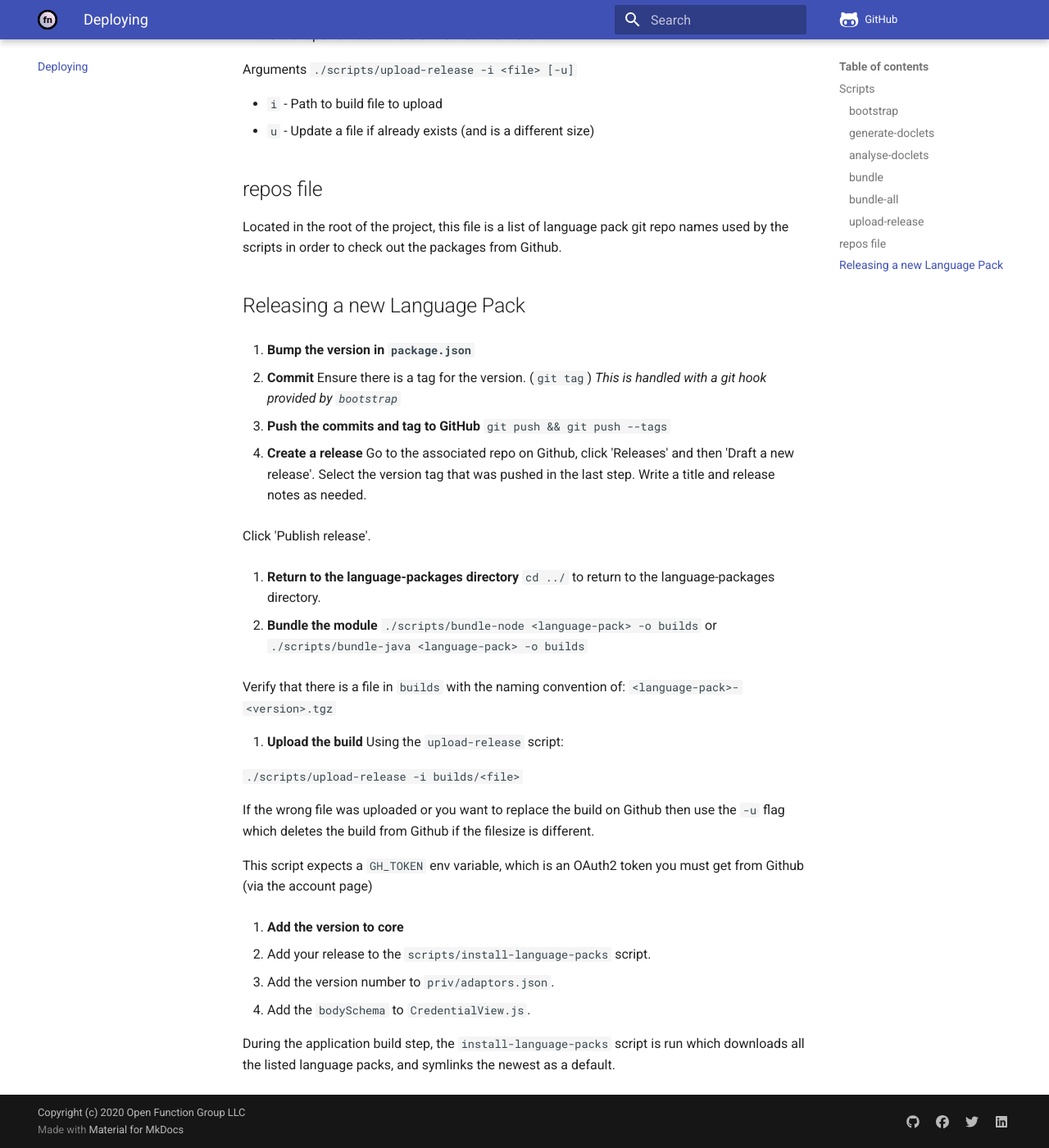
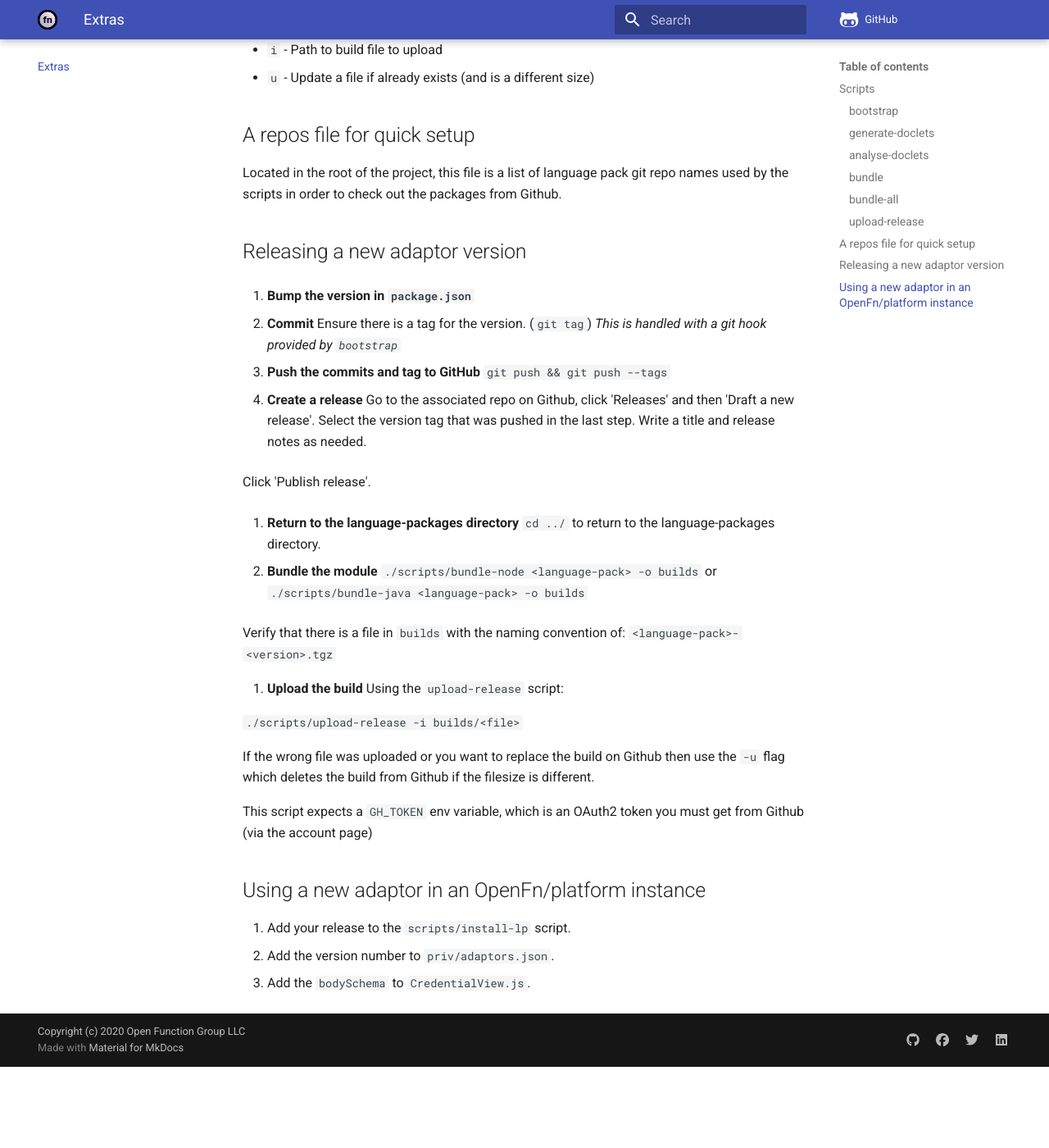
Before and after one commit to OpenFn/devtools, an MkDocs documentation site: the page built from docs/deploying.md, in a window 1280 px wide and 1400 px high, scrolled down 1380 px. Shown: the whole window at 82% size. Built offline with MkDocs 1.6.1 and Material for MkDocs 9.7.7, drawn with Linux system fonts in a browser that asks for light colours; comment, search, counter and statistics services are not loaded; after the commit the page ends 2681 px from its top, so only the background shows below that; some of the changed text lies outside the part shown.

Commit message:
clean up docs

```diff
--- a/docs/deploying.md
+++ b/docs/deploying.md
@@ -1,6 +1,4 @@
-# Deploying to OpenFn/platform instances
-
-Build and testing workspace for OpenFn Language Packs
+# Extra tools for adaptors
 
 ## Scripts
 
@@ -57,13 +55,13 @@ Arguments `./scripts/upload-release -i <file> [-u]`
 - `i` - Path to build file to upload
 - `u` - Update a file if already exists (and is a different size)
 
-## repos file
+## A repos file for quick setup
 
 Located in the root of the project, this file is a list of language pack
 git repo names used by the scripts in order to check out the packages
 from Github.
 
-## Releasing a new Language Pack
+## Releasing a new adaptor version
 
 1. **Bump the version in `package.json`**
 
@@ -103,12 +101,8 @@ from Github.
    This script expects a `GH_TOKEN` env variable, which is an OAuth2 token you
    must get from Github (via the account page)
 
-8. **Add the version to core**
+## Using a new adaptor in an OpenFn/platform instance
 
-   1. Add your release to the `scripts/install-language-packs` script.
-   2. Add the version number to `priv/adaptors.json`.
-   3. Add the `bodySchema` to `CredentialView.js`.
-
-   During the application build step, the `install-language-packs` script is run
-   which downloads all the listed language packs, and symlinks the newest as a
-   default.
+1. Add your release to the `scripts/install-lp` script.
+2. Add the version number to `priv/adaptors.json`.
+3. Add the `bodySchema` to `CredentialView.js`.
--- a/mkdocs.yml
+++ b/mkdocs.yml
@@ -35,8 +35,8 @@ theme:
     code: 'Roboto Mono'
 
 nav:
-  - 'Home': index.md
-  - 'Deploying': deploying.md
+  - 'Documentation': index.md
+  - 'Extras': deploying.md
 
 # Options
 extra:
--- a/package.json
+++ b/package.json
@@ -1,6 +1,6 @@
 {
-  "name": "openfn-devtools",
-  "version": "1.1.0",
+  "name": "@openfn/devtools",
+  "version": "2.0.0",
   "author": "Open Function Group",
   "license": "LGPL-3.0",
   "dependencies": {
```
Also changed, not shown: docs/index.md (+5 -4 lines), 1 other file.
